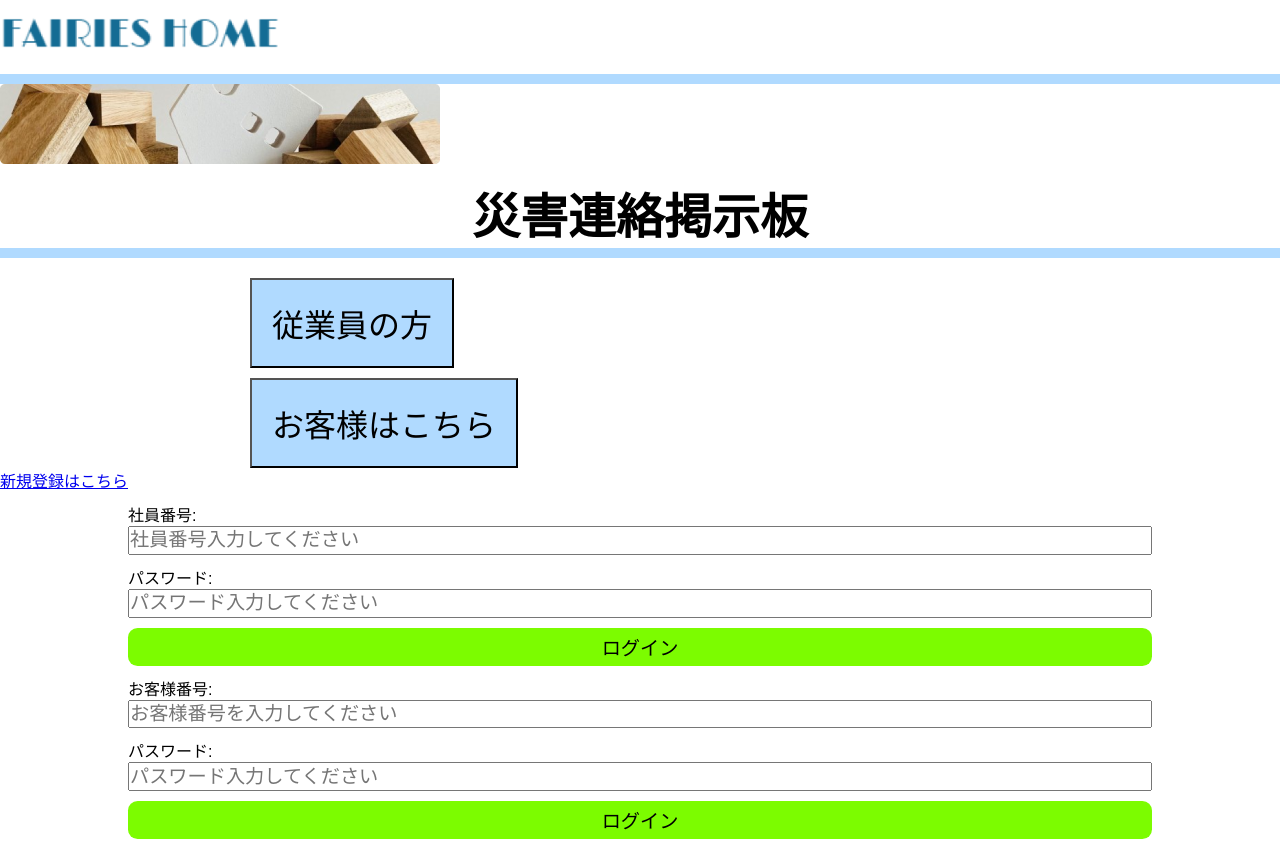
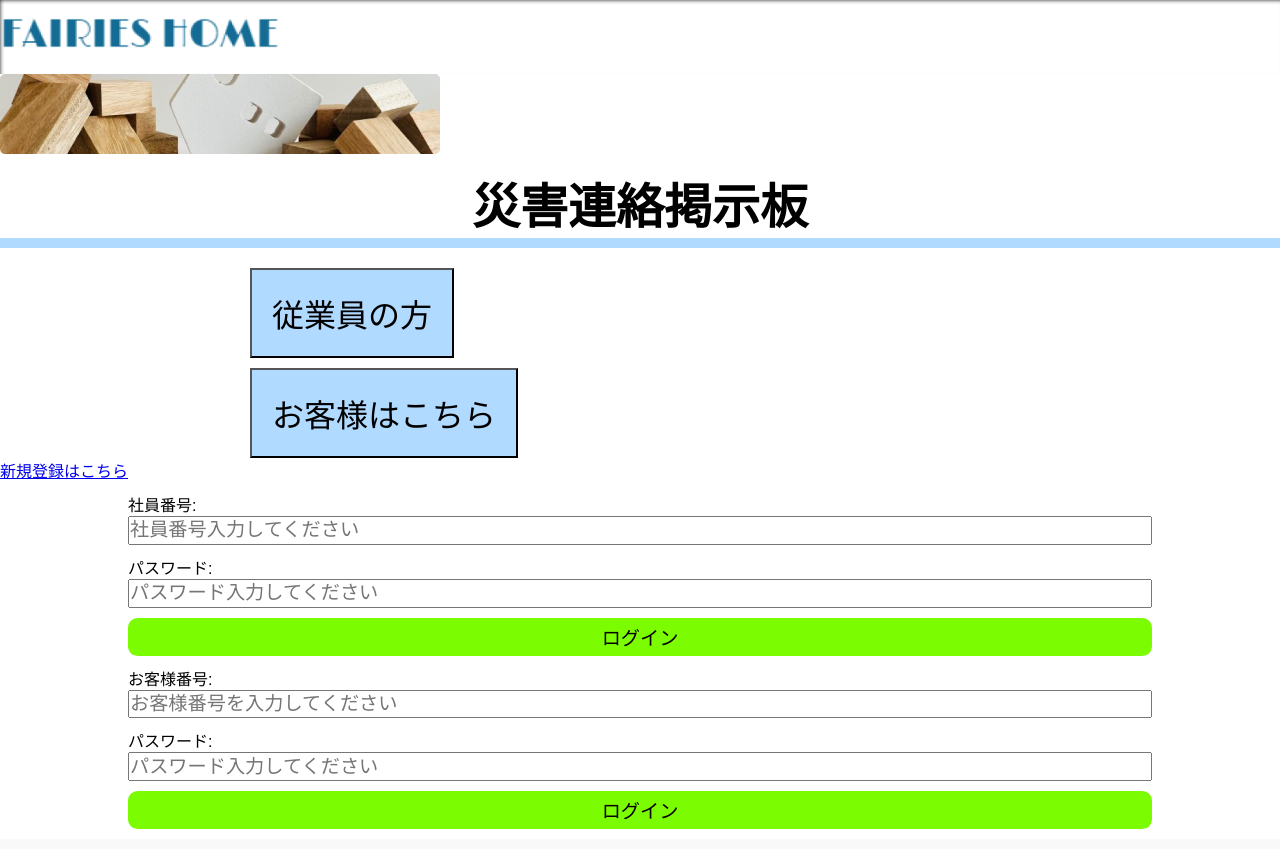
Before and after one commit to toma1128/Fairies, a PHP site: page /login.php in a window 1280 px wide. Run offline with PHP 8.4, Linux system fonts and the light colour scheme.

Commit message:
headerの変更

```diff
--- a/Fairies/php/login.css
+++ b/Fairies/php/login.css
@@ -9,10 +9,7 @@ body {
 }
 
 header {
-    width: 100%;
-    position: sticky;
-    top: 0;
-    border-bottom: 10px solid #B0DAFF;
+    box-shadow: 2px 2px 4px -2px rgb(30, 28, 28) inset;
 
 }
 
```
